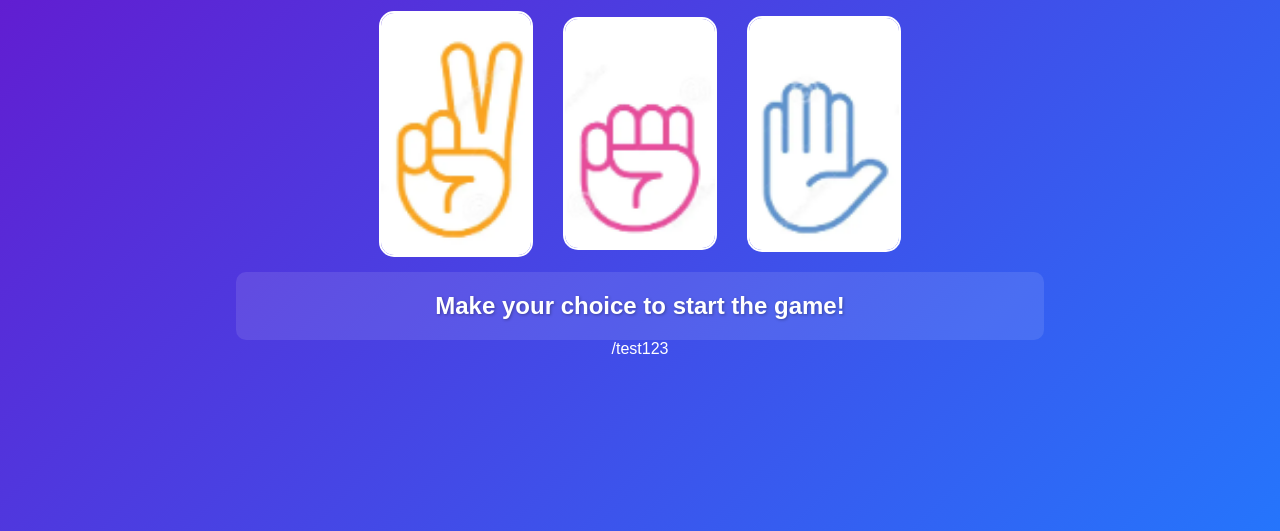
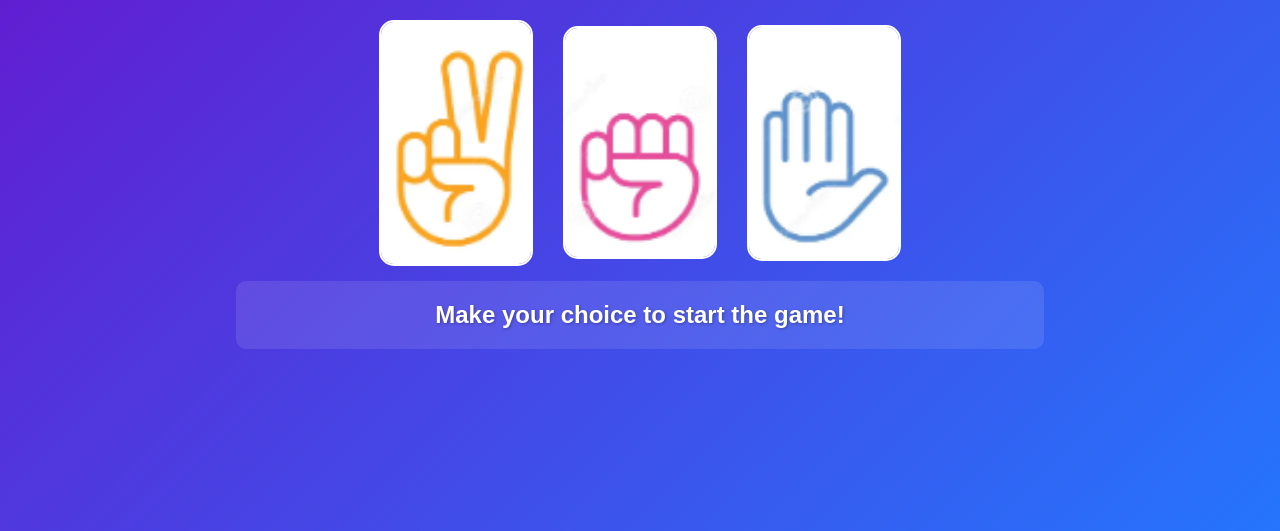
Before and after one commit to builtbybarento/rock-paper-scissors, a website: page index.html in a window 1280 px wide. Shown: the part 269-800 px from the top of the page. Drawn offline with Linux system fonts and the light colour scheme.

Commit message:
removed /test123 on the index.html

```diff
--- a/index.html
+++ b/index.html
@@ -19,5 +19,3 @@
     <script type="text/javascript" src="/public/main.js"></script>
   </body>
 </html>
-
-/test123
```
